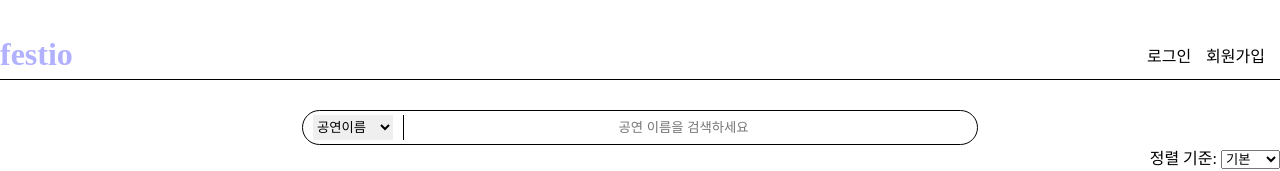
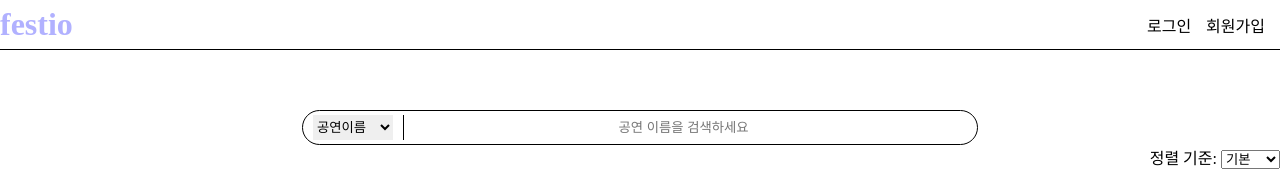
Before and after one commit to Seungmani/festio, a React (Vite) app: page / in a window 1280 px wide. Shown: the top 171 px of the page. Built offline with nearby package versions, Linux system fonts and the light colour scheme; no server answers.

Commit message:
[refactor] Header 컴포넌트 router로 - 로그인 및 회원 가입 페이지를 제외한 페이지는 공통된 header를 사용하도록 변경

```diff
--- a/src/components/Header/Header.tsx
+++ b/src/components/Header/Header.tsx
@@ -44,6 +44,7 @@ const Header = React.memo(({user}: HeaderProps):JSX.Element => {
 export default Header;
 
 const HeaderDiv = styled.div`
+	max-width: 1280px;
 	width: 100%;
 	height: 50px;
 	margin-bottom: 30px;
--- a/src/pages/Main.tsx
+++ b/src/pages/Main.tsx
@@ -8,7 +8,6 @@ import { useGetEventDataQuery } from "../redux/api";
 import FilterControls from "../components/Main/FilterControl";
 
 import Pagination from "../components/Main/Pagination";
-import Header from "../components/Header/Header";
 import Search from "../components/Main/Search";
 import Poster from "../components/Main/Poster";
 import Loading from "../components/Common/Loading";
@@ -88,7 +87,6 @@ const Main = () :JSX.Element => {
 
 	return (
 		<Container>
-			<Header user={user.isAuthenticated}/>
 			<Search handleSearch={handleSearch} setSearchOption={setSearchOption}/> {/* 검색 값 넘기기  */}
 			<FilterControls
 				user={user}
--- a/src/router/Router.tsx
+++ b/src/router/Router.tsx
@@ -1,7 +1,10 @@
-import { Routes, Route } from "react-router-dom";
+import { Routes, Route, useLocation  } from "react-router-dom";
 import React from 'react';
 import { Suspense } from 'react';
 import useAuthListener from "../hooks/useAuthListener";
+import Header from "../components/Header/Header";
+import { useSelector } from "react-redux";
+import { RootState } from "../redux/store";
 
 const Error = React.lazy(() => import('../pages/Error'));
 const Login = React.lazy(() => import('../pages/Login'));
@@ -13,8 +16,14 @@ const UserProper = React.lazy(() => import('../pages/UserProper'));
 
 const Router = (): JSX.Element => {
 	useAuthListener()
+	const location = useLocation();
+	const user = useSelector((state: RootState) => state.user);
+  // 현재 경로를 확인하여 헤더를 렌더링할지 결정
+  const isAuthPage = location.pathname === '/login' || location.pathname === '/signup';
+
 	return (
 		<Suspense fallback={"Loading..."}>
+			{!isAuthPage && <Header user={user.isAuthenticated}/>}
 			<Routes>
 				<Route path="*" element={<Error />} />
 				<Route path="/" element={<Main />} />
```
